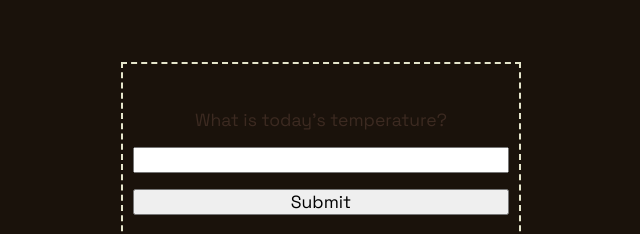
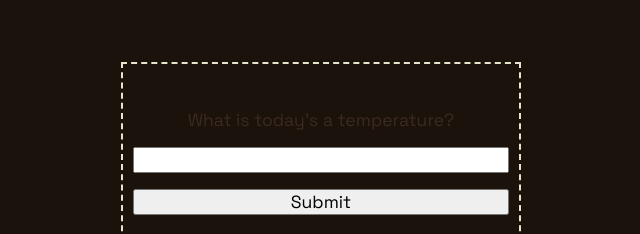
Before and after one commit to diiemmi/diiemmi.github.io, a plain HTML site: page week 5/index.html in a window 1280 px wide. Shown: the part 238-472 px from the top of the page, 319-959 px from the left. Drawn offline with Linux system fonts and the light colour scheme.

Commit message:
Update index.html

```diff
--- a/week 5/index.html
+++ b/week 5/index.html
@@ -31,7 +31,7 @@
   <body>
    <!-- <h1>JS example</h1> -->
    <div class="outer">
-    <p>What is today's temperature?</p>
+    <p>What is today's a temperature?</p>
     <input type="number" id="myTemp">
     <button id="sunmit" onclick="checkWeather()">Submit</button>
    </div>
```
